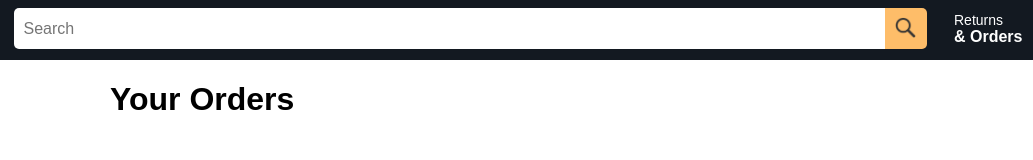
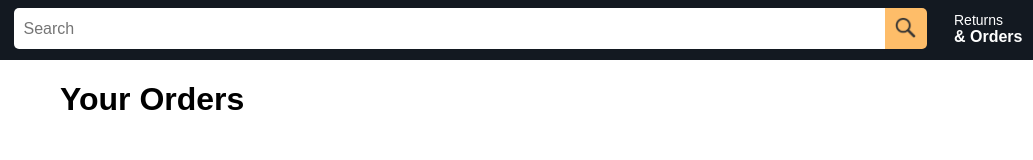
Before and after one commit to harshcooljn-iit/AMAZON_PROJECT, a plain HTML site: page returns-orders.html in a window 1280 px wide. Shown: the full height of the page, 140-1173 px from the left. Drawn offline with Linux system fonts and the light colour scheme.

Commit message:
Update returns-orders.css
again

```diff
--- a/returns-orders.css
+++ b/returns-orders.css
@@ -149,8 +149,8 @@ div{
 
 
 .content-box{
-  padding-left: 250px;
-  padding-right: 310px;
+  padding-left: 200px;
+  padding-right: 260px;
 }
 
 
```
